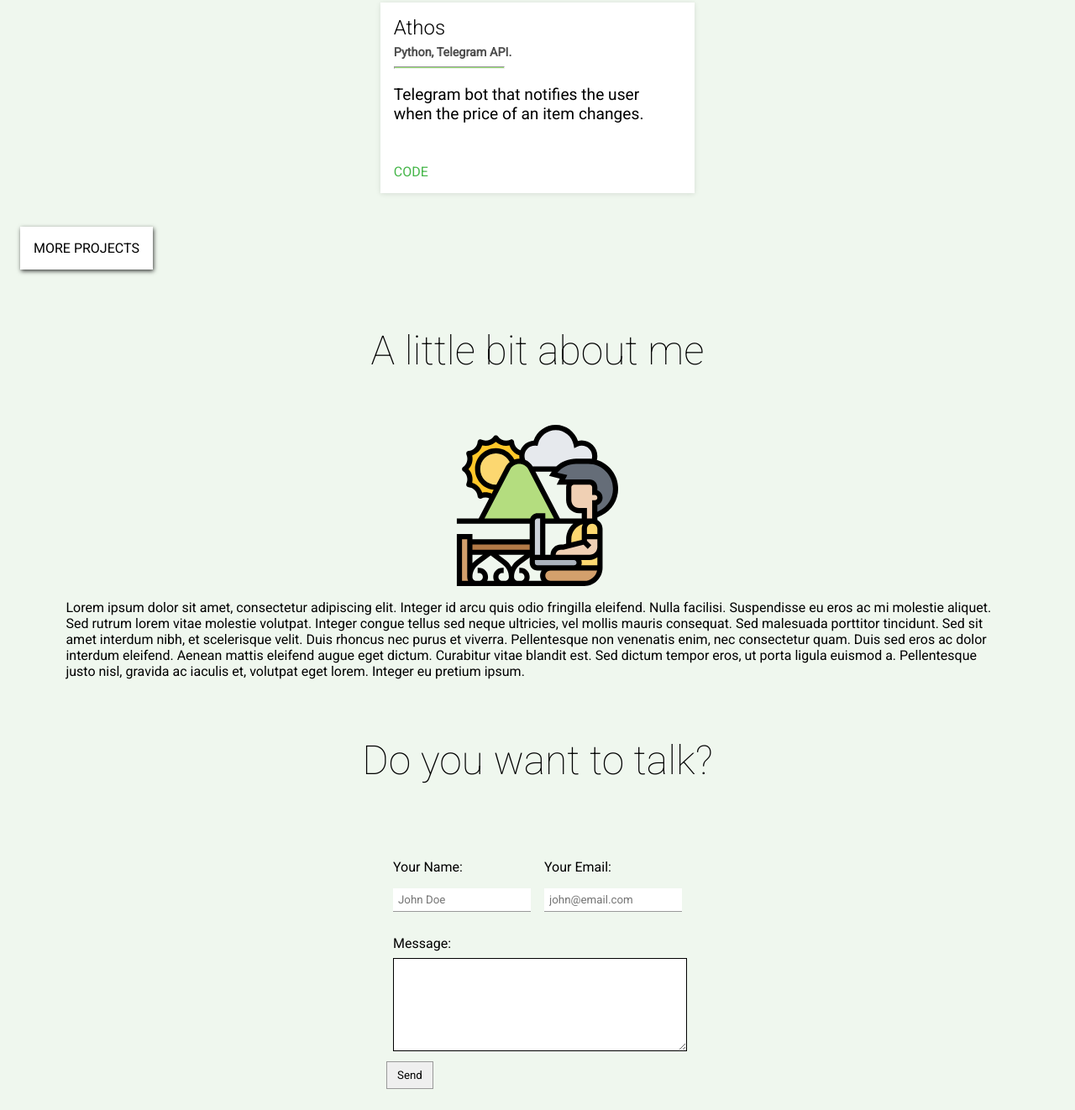
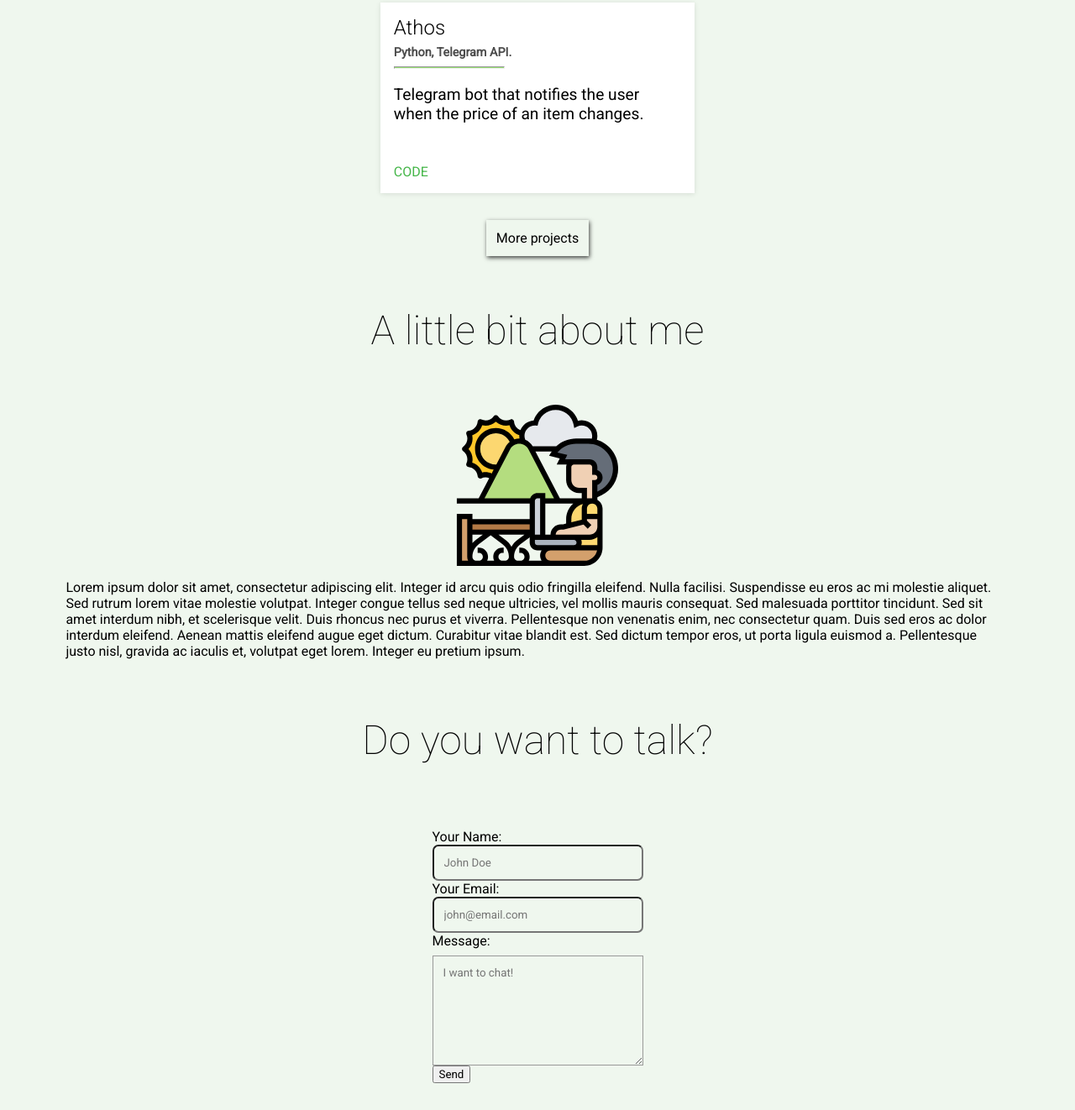
Before and after one commit to marcosorive/blog-and-portfolio, a Gatsby site: page / in a window 1280 px wide. Shown: the part 1287-2609 px from the top of the page at 84% size. Built offline with nearby package versions, Linux system fonts and the light colour scheme; Gatsby itself is replaced by a stand-in of ours.

Commit message:
Some more changes

```diff
--- a/src/components/Navbar/Navbar.scss
+++ b/src/components/Navbar/Navbar.scss
@@ -2,7 +2,7 @@
     &__wrapper{
         display: flex;
         align-items: center;
-        justify-content: right;
+        justify-content: flex-end;
         padding-top: 1em;
     }
     &__link{
--- a/src/containers/contact/contact.jsx
+++ b/src/containers/contact/contact.jsx
@@ -1,25 +1,23 @@
 import React from 'react';
-import './contact.css'
+import './contact.scss'
 
 export function Contact() {
     return (
         <>
             <h1>Do you want to talk?</h1>
-            <div className="form-wrapper" id="contact">
-                <form className="form" action="/contact/success" name="contact" method="POST" data-netlify="true">
-                    <div className="name-email-wrapper">
-                        <div>
+            <div className="contact__wrapper" id="contact">
+                <form className="contact__form" action="/contact/success" name="contact" method="POST" data-netlify="true">
+                        <div className="contact__form-group">
                             <label htmlFor="name">Your Name: </label>
-                            <input type="text" name="name" id="name" placeholder="John Doe" required />
+                            <input className="contact__input" type="text" name="name" id="name" placeholder="John Doe" required />
                         </div>
-                        <div>
+                        <div className="contact__form-group">
                             <label htmlFor="email">Your Email: </label>
-                            <input type="email" name="email" placeholder="john@email.com" required />
+                            <input className="contact__input" type="email" name="email" placeholder="john@email.com" required />
                         </div>
-                    </div>
-                    <div className="comment-wrapper">
+                    <div className="contact__form-group">
                         <label htmlFor="message">Message: </label>
-                        <textarea name="message" rows="7" cols="30" required></textarea>
+                        <textarea className="contact__textarea" name="message" rows="7" cols="30" placeholder="I want to chat!" required></textarea>
                     </div>
                     <button type="submit">Send</button>
                 </form>
--- /dev/null
+++ b/src/containers/contact/contact.scss
@@ -0,0 +1,29 @@
+.contact{
+    &__wrapper{
+        display: flex;
+        flex-direction: column;
+        align-items: center;
+    }
+    &__form{
+        padding: 25px;
+    }
+    &__form-group{
+        display: flex;
+        flex-direction: column;
+    }
+    &__label{
+
+    }
+    &__input{
+
+        padding: 12px;
+        background-color: inherit;
+        border-radius: 7px;
+    }
+    &__textarea{
+        margin-top: 8px;
+        border: 1px solid #999;
+        padding: 12px;
+        background-color: inherit;
+    }
+}
--- a/src/containers/presentation/presentation.jsx
+++ b/src/containers/presentation/presentation.jsx
@@ -17,10 +17,10 @@ export function Presentation() {
           </div>
       </div>
       <div className="presentation__social-links">
-        <img className="icon" src="github.svg" alt="Github icon" height="32px" width="32px" />
-        <img className="icon" src="twitter.svg" alt="Twitter icon" height="32px" width="32px" />
-        <img className="icon" src="linkedin.svg" alt="LinkedIn icon" height="32px" width="32px" />
-        <img className="icon" src="email.svg" alt="LinkedIn icon" height="32px" width="32px" />
+        <a href="https://github.com/marcosorive"><img className="icon" src="github.svg" alt="Github icon" height="32px" width="32px" /></a>
+        <a href="https://twitter.com/marcosorive"><img className="icon" src="twitter.svg" alt="Twitter icon" height="32px" width="32px" /></a>
+        <a href="https://www.linkedin.com/in/marcosorive/"><img className="icon" src="linkedin.svg" alt="LinkedIn icon" height="32px" width="32px" /></a>
+        <a href="/#contact"><img className="icon" src="email.svg" alt="Email icon" height="32px" width="32px" /></a>
       </div>
     </div>
   )
--- a/src/containers/projects/projects.jsx
+++ b/src/containers/projects/projects.jsx
@@ -4,7 +4,7 @@ import { Card, CardImageHeader, CardBody, CardFooter } from '../../components/Ca
 import { CardButton, Button } from '../../components/Button/Button';
 import Img from 'gatsby-image';
 import projectsContent from '../../../content/portfolio/projects.json';
-import './projects.css'
+import './projects.scss'
 
 export function Projects() {
 	const highlightProjects = projectsContent.filter(card => card.highlight);
@@ -16,7 +16,9 @@ export function Projects() {
 			<div className="card-layout">
 				{projectCards}
 			</div>
-			<Link to="/projects"><Button>More projects</Button></Link>
+			<div className="projects__button-wrapper">
+				<Link to="/projects" className="projects__button">More projects</Link>
+			</div>
 		</section>
 	)
 
--- a/src/containers/projects/projects.css
+++ b/src/containers/projects/projects.scss
@@ -6,12 +6,6 @@
     margin-top:1em;
     margin-bottom: 1em;
 }
-
-.portfolio-hr{
-    margin: auto;
-    margin-top:3em;
-    width: 75%
-}
 .card-body-description a{
     color:#45b649;
     transition: background-color 0.5s ease;
@@ -19,3 +13,17 @@
 .card-body-description a:hover{
     background-color: #f0f0f0;
 }
+
+.projects{
+    &__button-wrapper{
+        display: flex;
+        justify-content: center;
+    }
+
+    &__button{
+        padding: 12px;
+        color: black;
+        text-decoration: none;
+        box-shadow: 1px 2px 5px 0 rgb(0 0 0 / 74%);;
+    }
+}
```
Also changed, not shown: src/containers/contact/contact.css (deleted).
